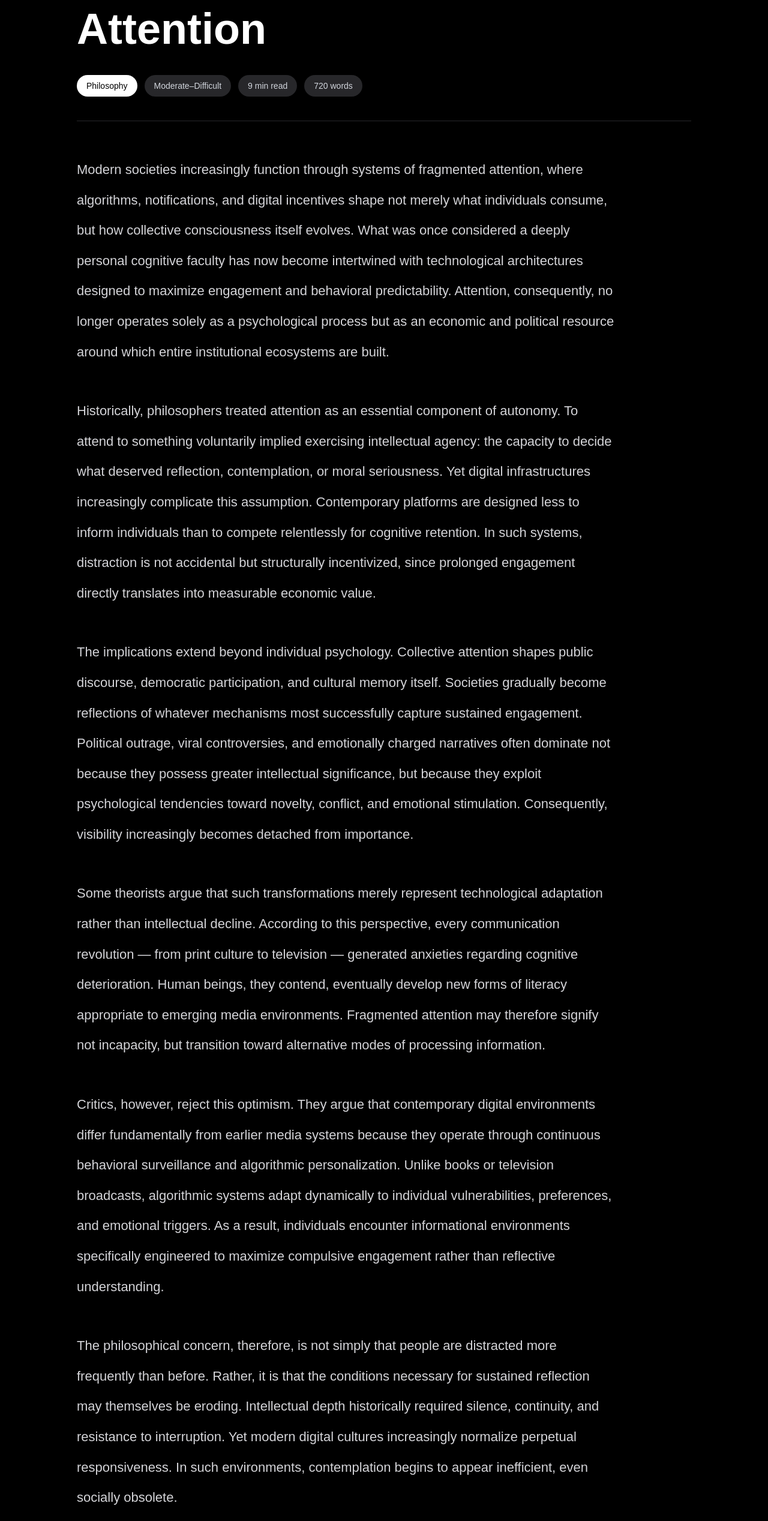
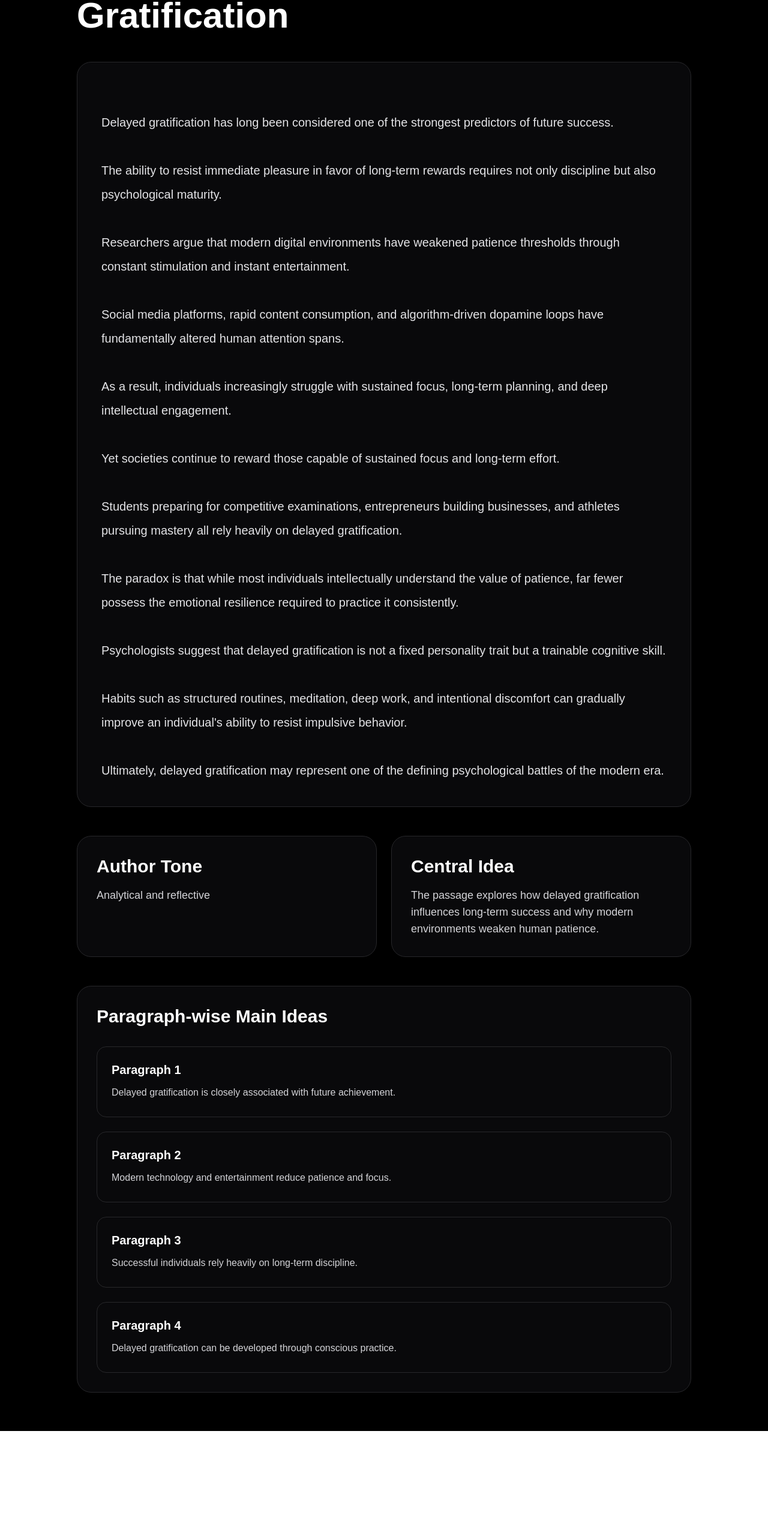
Before and after one commit to Parida-Prince/articles-daily-plus-web, a Next.js app: page /read in a window 1280 px wide. Shown: the part 191-2726 px from the top of the page at 60% size. After the commit the page ends 2576 px from the top, so only its background shows below. Built offline with nearby package versions, Linux system fonts and the light colour scheme.

Commit message:
simplify app to single read page

```diff
--- a/app/article/article/[id]/page.tsx
+++ /dev/null
@@ -1,96 +0,0 @@
-import { articles } from "@/data/articles";
-
-export default async function ArticlePage({
-  params,
-}: {
-  params: Promise<{ id: string }>;
-}) {
-  const { id } = await params;
-
-  const article = articles.find(
-    (a) => a.id.toString() === id
-  );
-
-  if (!article) {
-    return (
-      <main className="min-h-screen bg-black text-white p-10">
-        <h1 className="text-5xl font-bold">
-          Article not found.
-        </h1>
-      </main>
-    );
-  }
-
-  return (
-    <main className="min-h-screen bg-black text-white px-6 py-16">
-      <div className="max-w-5xl mx-auto">
-
-        <p className="text-zinc-400 mb-4">
-          {article.category}
-        </p>
-
-        <h1 className="text-6xl font-bold leading-tight mb-10">
-          {article.title}
-        </h1>
-
-        <div className="bg-zinc-950 border border-zinc-800 rounded-3xl p-10 text-xl leading-10 text-zinc-200 whitespace-pre-line">
-          {article.content}
-        </div>
-
-        <div className="grid md:grid-cols-2 gap-6 mt-12">
-
-          <div className="bg-zinc-950 border border-zinc-800 rounded-3xl p-8">
-            <h2 className="text-3xl font-bold mb-4">
-              Author Tone
-            </h2>
-
-            <p className="text-zinc-300 text-lg">
-              {article.authorTone}
-            </p>
-          </div>
-
-          <div className="bg-zinc-950 border border-zinc-800 rounded-3xl p-8">
-            <h2 className="text-3xl font-bold mb-4">
-              Central Idea
-            </h2>
-
-            <p className="text-zinc-300 text-lg">
-              {article.centralIdea}
-            </p>
-          </div>
-
-        </div>
-
-        <div className="mt-12 bg-zinc-950 border border-zinc-800 rounded-3xl p-8">
-
-          <h2 className="text-3xl font-bold mb-8">
-            Paragraph-wise Main Ideas
-          </h2>
-
-          <div className="space-y-6">
-
-            {article.paragraphInsights.map(
-              (item: any, index: number) => (
-                <div
-                  key={index}
-                  className="border border-zinc-800 rounded-2xl p-6"
-                >
-                  <h3 className="text-xl font-semibold mb-2">
-                    Paragraph {item.paragraph}
-                  </h3>
-
-                  <p className="text-zinc-300 leading-8">
-                    {item.idea}
-                  </p>
-                </div>
-              )
-            )}
-
-          </div>
-
-        </div>
-
-      </div>
-    </main>
-  );
-}
--- a/app/page.tsx
+++ b/app/page.tsx
@@ -23,7 +23,7 @@ export default function HomePage() {
           </p>
 
           <div className="flex gap-4">
-            <Link href="/library">
+            <Link href="/read">
               <button className="bg-white text-black px-8 py-4 rounded-full text-lg font-medium">
                 Reading Library
               </button>
--- a/app/read/page.tsx
+++ b/app/read/page.tsx
@@ -1,137 +1,78 @@
+import { articles } from "@/data/articles";
+
 export default function ReadPage() {
+  const article = articles[0];
+
   return (
     <main className="min-h-screen bg-black text-white px-6 py-16">
-
       <div className="max-w-5xl mx-auto">
 
-        {/* TOP SECTION */}
+        <p className="text-zinc-400 mb-4">
+          {article.category}
+        </p>
 
-        <div className="mb-14 border-b border-zinc-800 pb-10">
+        <h1 className="text-6xl font-bold leading-tight mb-10">
+          {article.title}
+        </h1>
 
-          <p className="uppercase tracking-[0.3em] text-sm text-gray-500 mb-5">
-            Daily CAT Passage
-          </p>
+        <div className="bg-zinc-950 border border-zinc-800 rounded-3xl p-10 text-xl leading-10 text-zinc-200 whitespace-pre-line">
+          {article.content}
+        </div>
 
-          <h1 className="text-5xl md:text-7xl font-bold leading-tight mb-8">
-            The Psychology of Collective Attention
-          </h1>
+        <div className="grid md:grid-cols-2 gap-6 mt-12">
 
-          <div className="flex flex-wrap gap-3">
+          <div className="bg-zinc-950 border border-zinc-800 rounded-3xl p-8">
+            <h2 className="text-3xl font-bold mb-4">
+              Author Tone
+            </h2>
 
-            <span className="bg-white text-black px-4 py-2 rounded-full text-sm font-medium">
-              Philosophy
-            </span>
+            <p className="text-zinc-300 text-lg">
+              {article.authorTone}
+            </p>
+          </div>
 
-            <span className="bg-zinc-800 text-gray-300 px-4 py-2 rounded-full text-sm">
-              Moderate–Difficult
-            </span>
+          <div className="bg-zinc-950 border border-zinc-800 rounded-3xl p-8">
+            <h2 className="text-3xl font-bold mb-4">
+              Central Idea
+            </h2>
 
-            <span className="bg-zinc-800 text-gray-300 px-4 py-2 rounded-full text-sm">
-              9 min read
-            </span>
+            <p className="text-zinc-300 text-lg">
+              {article.centralIdea}
+            </p>
+          </div>
 
-            <span className="bg-zinc-800 text-gray-300 px-4 py-2 rounded-full text-sm">
-              720 words
-            </span>
+        </div>
+
+        <div className="mt-12 bg-zinc-950 border border-zinc-800 rounded-3xl p-8">
+
+          <h2 className="text-3xl font-bold mb-8">
+            Paragraph-wise Main Ideas
+          </h2>
+
+          <div className="space-y-6">
+
+            {article.paragraphInsights.map(
+              (item: any, index: number) => (
+                <div
+                  key={index}
+                  className="border border-zinc-800 rounded-2xl p-6"
+                >
+                  <h3 className="text-xl font-semibold mb-2">
+                    Paragraph {item.paragraph}
+                  </h3>
+
+                  <p className="text-zinc-300 leading-8">
+                    {item.idea}
+                  </p>
+                </div>
+              )
+            )}
 
           </div>
 
         </div>
 
-        {/* ARTICLE */}
-
-        <article className="text-[22px] leading-[2.3] text-zinc-300 space-y-12 max-w-4xl">
-
-          <p>
-            Modern societies increasingly function through systems
-            of fragmented attention, where algorithms, notifications,
-            and digital incentives shape not merely what individuals
-            consume, but how collective consciousness itself evolves.
-            What was once considered a deeply personal cognitive faculty
-            has now become intertwined with technological architectures
-            designed to maximize engagement and behavioral predictability.
-            Attention, consequently, no longer operates solely as a
-            psychological process but as an economic and political
-            resource around which entire institutional ecosystems are built.
-          </p>
-
-          <p>
-            Historically, philosophers treated attention as an essential
-            component of autonomy. To attend to something voluntarily
-            implied exercising intellectual agency: the capacity to decide
-            what deserved reflection, contemplation, or moral seriousness.
-            Yet digital infrastructures increasingly complicate this
-            assumption. Contemporary platforms are designed less to inform
-            individuals than to compete relentlessly for cognitive retention.
-            In such systems, distraction is not accidental but structurally
-            incentivized, since prolonged engagement directly translates
-            into measurable economic value.
-          </p>
-
-          <p>
-            The implications extend beyond individual psychology.
-            Collective attention shapes public discourse, democratic
-            participation, and cultural memory itself. Societies gradually
-            become reflections of whatever mechanisms most successfully
-            capture sustained engagement. Political outrage, viral
-            controversies, and emotionally charged narratives often dominate
-            not because they possess greater intellectual significance,
-            but because they exploit psychological tendencies toward novelty,
-            conflict, and emotional stimulation. Consequently, visibility
-            increasingly becomes detached from importance.
-          </p>
-
-          <p>
-            Some theorists argue that such transformations merely represent
-            technological adaptation rather than intellectual decline.
-            According to this perspective, every communication revolution —
-            from print culture to television — generated anxieties regarding
-            cognitive deterioration. Human beings, they contend, eventually
-            develop new forms of literacy appropriate to emerging media
-            environments. Fragmented attention may therefore signify not
-            incapacity, but transition toward alternative modes of
-            processing information.
-          </p>
-
-          <p>
-            Critics, however, reject this optimism. They argue that
-            contemporary digital environments differ fundamentally from
-            earlier media systems because they operate through continuous
-            behavioral surveillance and algorithmic personalization.
-            Unlike books or television broadcasts, algorithmic systems
-            adapt dynamically to individual vulnerabilities, preferences,
-            and emotional triggers. As a result, individuals encounter
-            informational environments specifically engineered to maximize
-            compulsive engagement rather than reflective understanding.
-          </p>
-
-          <p>
-            The philosophical concern, therefore, is not simply that
-            people are distracted more frequently than before. Rather,
-            it is that the conditions necessary for sustained reflection
-            may themselves be eroding. Intellectual depth historically
-            required silence, continuity, and resistance to interruption.
-            Yet modern digital cultures increasingly normalize perpetual
-            responsiveness. In such environments, contemplation begins
-            to appear inefficient, even socially obsolete.
-          </p>
-
-          <p>
-            Understanding attention consequently becomes more than a
-            psychological exercise. It becomes a political and ethical
-            necessity. If attention determines what societies remember,
-            discuss, and ultimately value, then struggles over attention
-            are simultaneously struggles over culture, power, and human
-            autonomy itself. The future of democratic thought may therefore
-            depend not merely on access to information, but on the capacity
-            to preserve the cognitive conditions required to engage with
-            information meaningfully.
-          </p>
-
-        </article>
-
       </div>
-
     </main>
   );
 }
```
